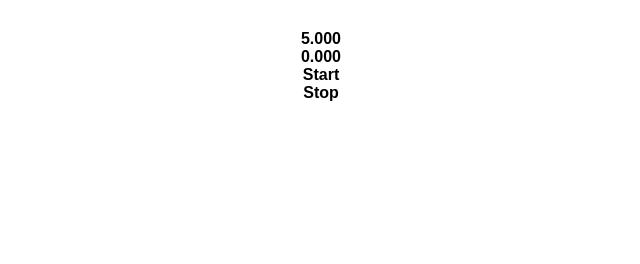
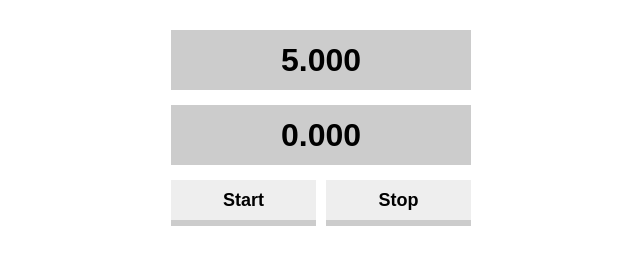
Before and after one commit to gop50k/5-seconds-game, a plain HTML site: page FiveSeconds/index.html in a window 1280 px wide. Shown: the whole page, without its empty margins (319-959 px from the left). Drawn offline with Linux system fonts and the light colour scheme.

Commit message:
markup css

```diff
--- a/FiveSeconds/css/style.css
+++ b/FiveSeconds/css/style.css
@@ -5,3 +5,29 @@
     text-align:  center;
     font-weight: bold;
 }
+
+#target, #result {
+    font-size: 32px;
+    margin-bottom: 15px;
+    background-color: #ccc;
+    height: 60px;
+    line-height: 60px;
+}
+
+#start {
+    float: left;
+}
+
+#stop {
+    float: right;
+}
+
+#start, #stop {
+    cursor: pointer;
+    font-size: 18px;
+    width: 145px;
+    background: #eee;
+    height: 40px;
+    line-height: 40px;
+    box-shadow: 0 6px 0 #ccc;
+}
```
